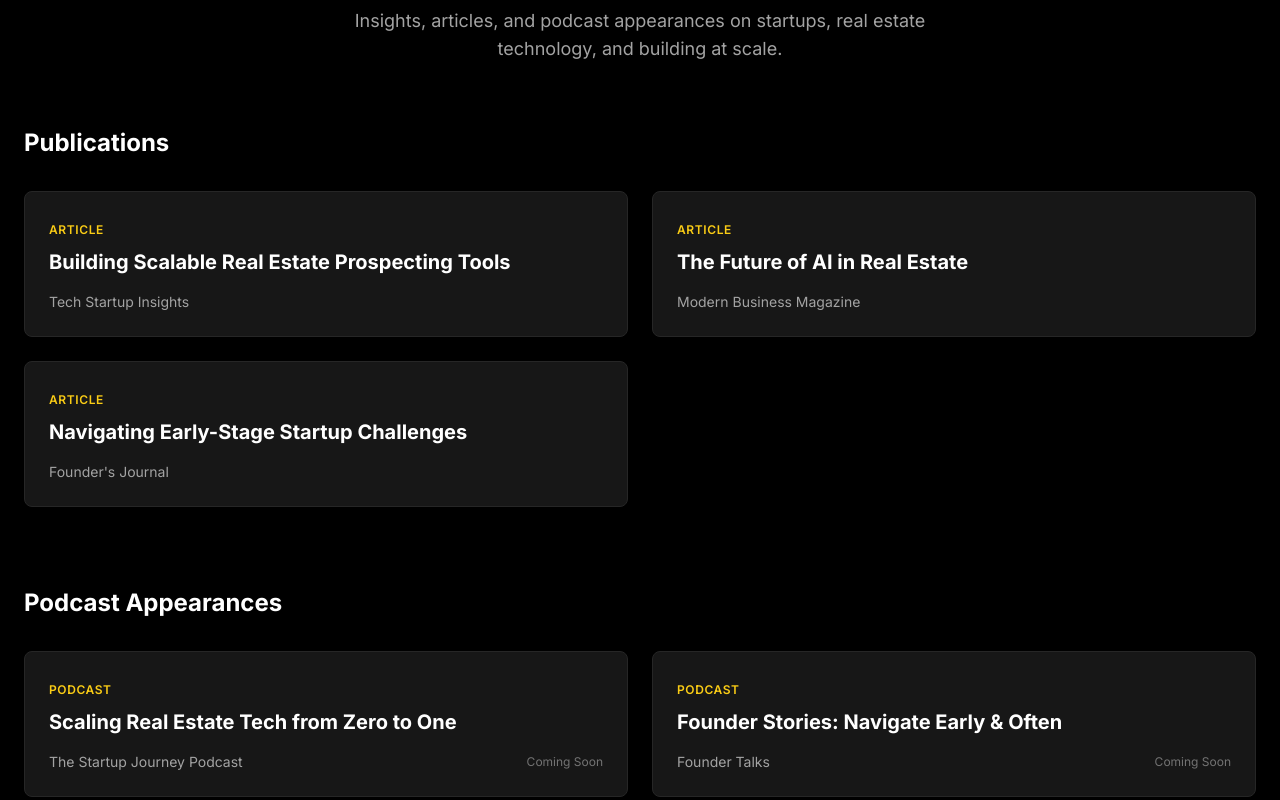
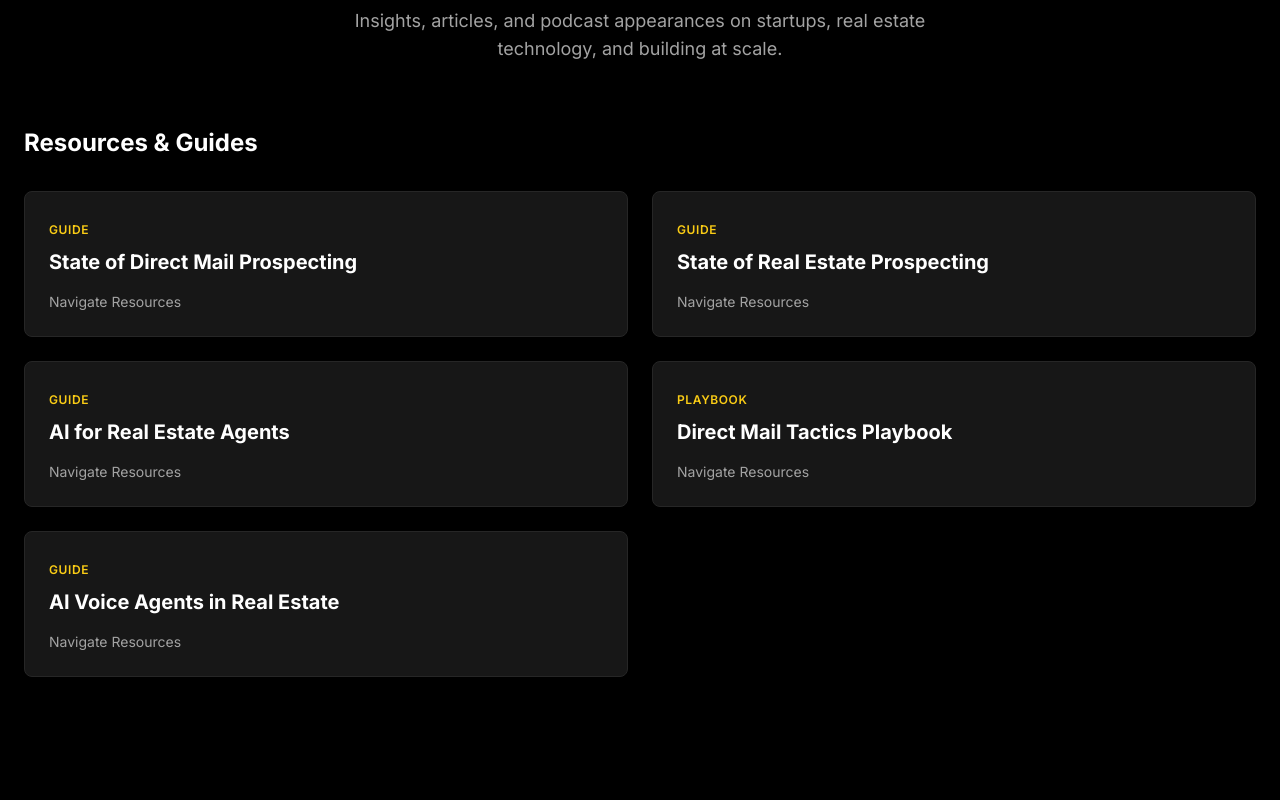
Before and after one commit to letsnavigatebmw/brandonmweaver, a React (Vite) app: page / in a window 1280 px wide. Shown: the part 3860-4660 px from the top of the page. Built offline with nearby package versions, Linux system fonts and the light colour scheme.

Commit message:
Update Thought Leadership: Add 5 actual resources with Google Drive links

```diff
--- a/src/components/ThoughtLeadership.jsx
+++ b/src/components/ThoughtLeadership.jsx
@@ -1,39 +1,38 @@
 export default function ThoughtLeadership() {
   const publications = [
     {
-      title: 'Building Scalable Real Estate Prospecting Tools',
-      publication: 'Tech Startup Insights',
-      link: '#',
-      type: 'Article',
+      title: 'State of Direct Mail Prospecting',
+      publication: 'Navigate Resources',
+      link: 'https://drive.google.com/file/d/16txU_pi9ye4EMDwKhkJTrTksAeaBSkGZ/view?usp=drive_link',
+      type: 'Guide',
     },
     {
-      title: 'The Future of AI in Real Estate',
-      publication: 'Modern Business Magazine',
-      link: '#',
-      type: 'Article',
+      title: 'State of Real Estate Prospecting',
+      publication: 'Navigate Resources',
+      link: 'https://drive.google.com/file/d/1QsWEmWkKb2nhaPIdILVrxPwP-bQ_JBoQ/view?usp=drive_link',
+      type: 'Guide',
     },
     {
-      title: 'Navigating Early-Stage Startup Challenges',
-      publication: 'Founder\'s Journal',
-      link: '#',
-      type: 'Article',
+      title: 'AI for Real Estate Agents',
+      publication: 'Navigate Resources',
+      link: 'https://drive.google.com/file/d/1OpsHBHZcgio_Ve77Ggr0blMCF3TAnOH0/view?usp=drive_link',
+      type: 'Guide',
+    },
+    {
+      title: 'Direct Mail Tactics Playbook',
+      publication: 'Navigate Resources',
+      link: 'https://drive.google.com/file/d/1j7KrEw7T9UnlABRtyQ_k2919I_w1b71E/view?usp=drive_link',
+      type: 'Playbook',
+    },
+    {
+      title: 'AI Voice Agents in Real Estate',
+      publication: 'Navigate Resources',
+      link: 'https://drive.google.com/file/d/1IX3ZzK5OUwjKrS9EyCJkE1gDGQCAfG3O/view?usp=drive_link',
+      type: 'Guide',
     },
   ]
 
-  const podcasts = [
-    {
-      title: 'Scaling Real Estate Tech from Zero to One',
-      podcast: 'The Startup Journey Podcast',
-      link: '#',
-      date: 'Coming Soon',
-    },
-    {
-      title: 'Founder Stories: Navigate Early & Often',
-      podcast: 'Founder Talks',
-      link: '#',
-      date: 'Coming Soon',
-    },
-  ]
+  const podcasts = []
 
   return (
     <section id="thought-leadership" className="py-24 px-6 bg-black">
@@ -45,9 +44,9 @@ export default function ThoughtLeadership() {
           </p>
         </div>
 
-        {/* Publications */}
+        {/* Resources & Guides */}
         <div className="mb-20">
-          <h3 className="text-2xl font-bold text-white mb-8">Publications</h3>
+          <h3 className="text-2xl font-bold text-white mb-8">Resources & Guides</h3>
           <div className="grid md:grid-cols-2 gap-6">
             {publications.map((pub, index) => (
               <a
@@ -70,35 +69,6 @@ export default function ThoughtLeadership() {
             ))}
           </div>
         </div>
-
-        {/* Podcasts */}
-        <div>
-          <h3 className="text-2xl font-bold text-white mb-8">Podcast Appearances</h3>
-          <div className="grid md:grid-cols-2 gap-6">
-            {podcasts.map((podcast, index) => (
-              <a
-                key={index}
-                href={podcast.link}
-                className="group p-6 bg-gray-900 border border-gray-800 rounded-lg hover:border-yellow-500 transition-all hover:bg-gray-800"
-              >
-                <div className="flex items-start justify-between mb-4">
-                  <div className="flex-1">
-                    <span className="text-xs font-semibold text-yellow-400 uppercase tracking-wider">
-                      Podcast
-                    </span>
-                    <h4 className="text-xl font-bold text-white mt-2 group-hover:text-yellow-400 transition-colors">
-                      {podcast.title}
-                    </h4>
-                  </div>
-                </div>
-                <div className="flex justify-between items-center">
-                  <p className="text-sm text-gray-400">{podcast.podcast}</p>
-                  <span className="text-xs text-gray-500">{podcast.date}</span>
-                </div>
-              </a>
-            ))}
-          </div>
-        </div>
       </div>
     </section>
   )
```
